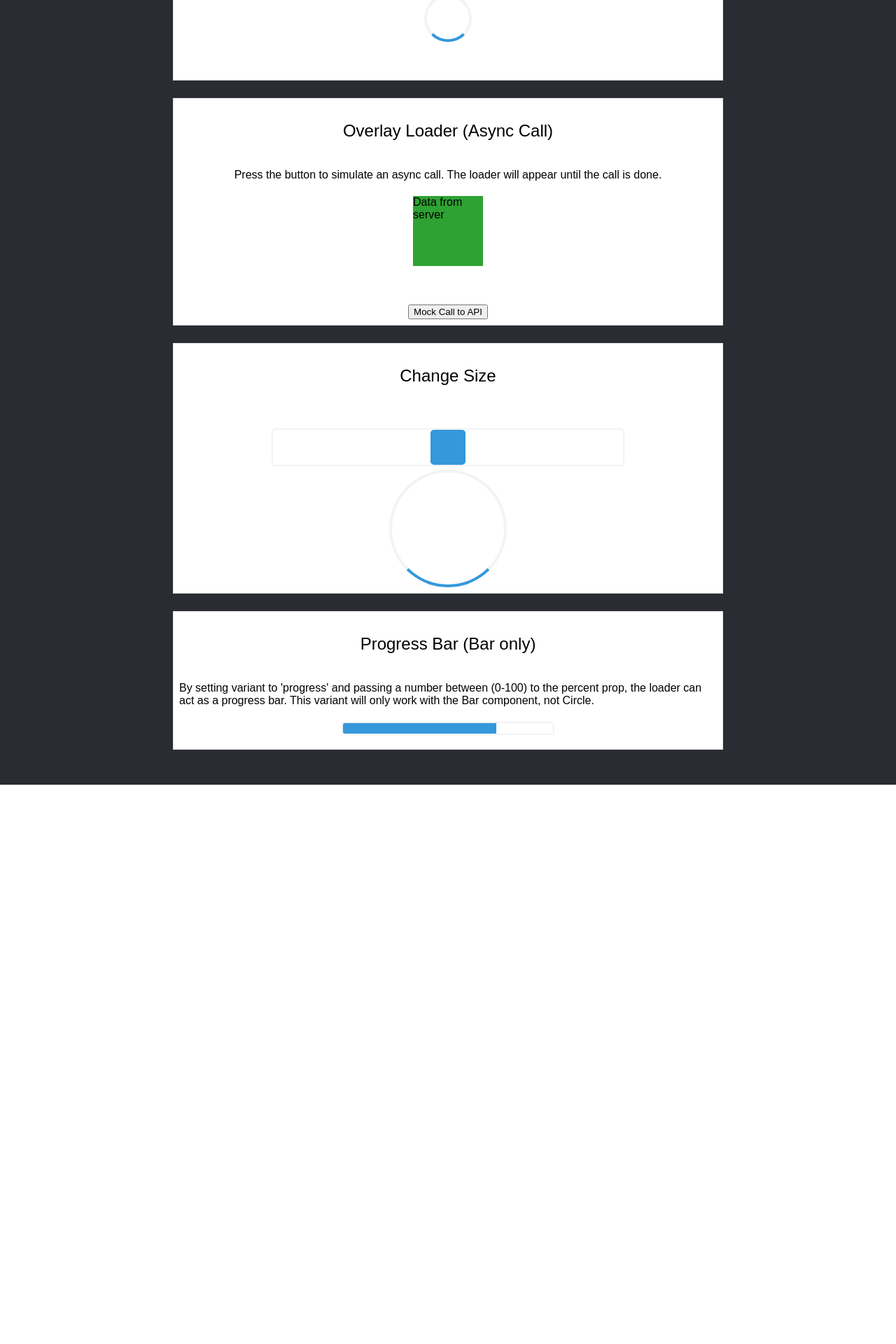
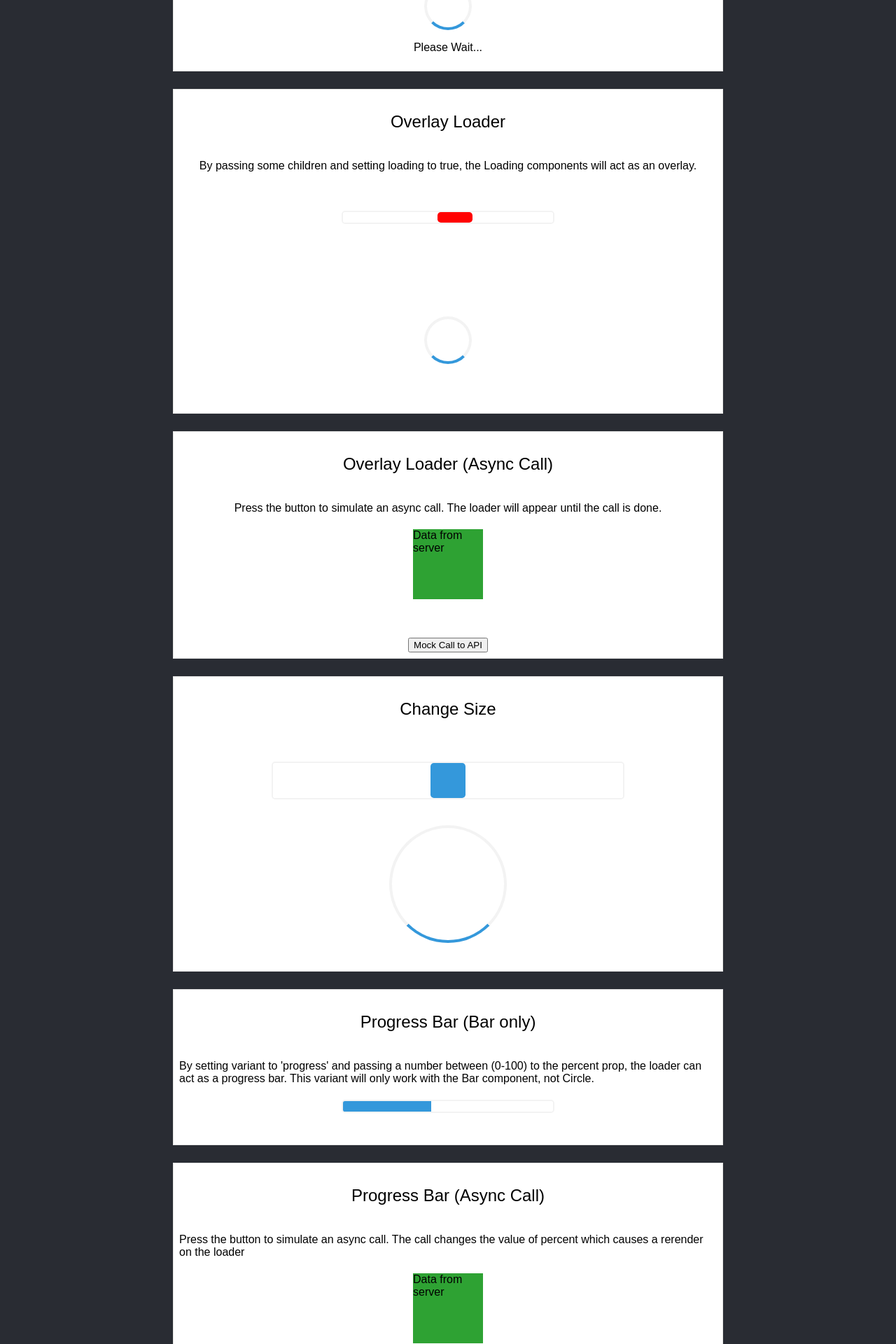
Before and after one commit to csumphan/react-loader-test, a React app: page / in a window 1280 px wide. Shown: the part 880-2800 px from the top of the page at 70% size. Before the commit the page ends 2001 px from the top, so only its background shows below. Built offline with nearby package versions, Linux system fonts and the light colour scheme.

Commit message:
add progress example

```diff
--- a/src/components/Loader/Bar/index.js
+++ b/src/components/Loader/Bar/index.js
@@ -29,6 +29,7 @@ const Bar = ({
   }
 
   const barLoader = (
+    <div className='label-bar-container'>
       <div className='loading-bar' style={containerSty}>
         {
           variant === 'infinite' &&
@@ -44,6 +45,8 @@ const Bar = ({
             }}>
           </div>
         }
+      </div>
+      <p>{label}</p>
     </div>
   )
   //checks if the Bar component has any children, if not just return the loader component on its own
--- a/src/components/Loader/Circle/index.js
+++ b/src/components/Loader/Circle/index.js
@@ -25,7 +25,7 @@ const Circle = ({
   }
 
   const circleLoader = (
-    <div>
+    <div className='label-bar-container'>
       {
         variant === 'infinite' &&
         <div className='spinner' style={barSty}></div>
@@ -40,6 +40,7 @@ const Circle = ({
           }}>
         </div>
       }
+      <p>{label}</p>
     </div>
   )
   //checks if the Circle component has any children, if not just return the loader component on its own
--- a/src/components/Loader/index.css
+++ b/src/components/Loader/index.css
@@ -33,3 +33,10 @@
   z-index: 2;
   background-color: white;
 }
+
+.label-bar-container {
+  justify-content: center;
+  align-items: center;
+  display: flex;
+  flex-direction: column;
+}
--- a/src/containers/Examples.js
+++ b/src/containers/Examples.js
@@ -7,19 +7,40 @@ class Examples extends React.Component {
   constructor(props) {
     super(props)
     this.state = {
-      loading: false
+      overlayLoading: false,
+      progressLoading: false,
+      percent: 0,
     }
+  }
+
+  mockProgressBarCall = () => {
+    this.setState({
+      progressLoading: true
+    })
+
+    const id = setInterval(() => {
+      if (this.state.percent >= 100) {
+        clearInterval(id)
+        this.setState({
+          percent: 0,
+          progressLoading: false,
+        })
+      }
+      this.setState({
+        percent: this.state.percent + 10
+      })
+    }, 100)
   }
 
   mockAPICall = () => {
     this.setState({
-      loading: true
+      overlayLoading: true
     })
 
     //This timeout demonstrate a wait for a server response
     setTimeout(() => {
       this.setState({
-        loading: false
+        overlayLoading: false
       })
     }, 1200);
   }
@@ -34,6 +55,10 @@ class Examples extends React.Component {
         <ExampleCard header='Change Color'>
           <Bar color='red' />
           <Circle color='#34a32a' />
+        </ExampleCard>
+        <ExampleCard header='Add Label'>
+          <Bar label='Loading...' />
+          <Circle label='Please Wait...' />
         </ExampleCard>
         <ExampleCard
           header='Overlay Loader'
@@ -50,7 +75,7 @@ class Examples extends React.Component {
           header='Overlay Loader (Async Call)'
           body='Press the button to simulate an async call. The loader will appear until the call is done.'
           >
-          <Circle loading={this.state.loading}>
+          <Circle loading={this.state.overlayLoading}>
             <div
               style={{
                 width: '100px',
@@ -61,7 +86,7 @@ class Examples extends React.Component {
               Data from server
             </div>
           </Circle>
-          <button onClick={this.mockAPICall} disabled={this.state.loading}>Mock Call to API</button>
+          <button onClick={this.mockAPICall} disabled={this.state.overlayLoading}>Mock Call to API</button>
         </ExampleCard>
         <ExampleCard
           header='Change Size'
@@ -73,7 +98,24 @@ class Examples extends React.Component {
           header='Progress Bar (Bar only)'
           body="By setting variant to 'progress' and passing a number between (0-100) to the percent prop, the loader can act as a progress bar. This variant will only work with the Bar component, not Circle."
           >
-          <Bar variant='progress' percent='73'/>
+          <Bar variant='progress' percent={42}/>
+        </ExampleCard>
+        <ExampleCard
+          header='Progress Bar (Async Call)'
+          body='Press the button to simulate an async call. The call changes the value of percent which causes a rerender on the loader'
+          >
+          <Bar variant='progress' loading={this.state.progressLoading} percent={this.state.percent} label={`Loading... ${this.state.percent}%`}>
+            <div
+              style={{
+                width: '100px',
+                height: '100px',
+                backgroundColor: '#2ea233'
+              }}
+              >
+              Data from server
+            </div>
+          </Bar>
+          <button onClick={this.mockProgressBarCall} disabled={this.state.progressLoading}>Mock Call to API</button>
         </ExampleCard>
       </div>
     )
```
Lines whose indentation alone changed are shown as unchanged.
